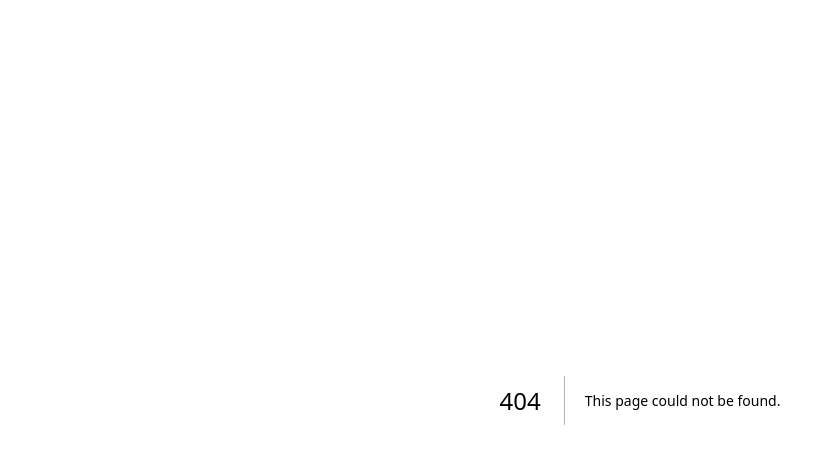
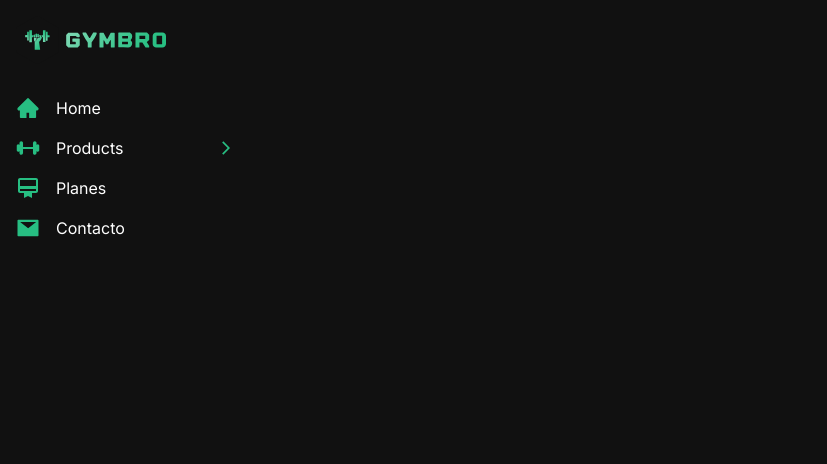
Before and after one commit to DevChrisVaz/gymbro-admin-panel, a Next.js app: page /dashboard in a window 1280 px wide. Before the commit this address had no page. Shown: the top 464 px of the page, without its empty margins (0-827 px from the left). Built offline with nearby package versions, Linux system fonts and the light colour scheme.

Commit message:
dropdown not closing when sidebar does

```diff
--- /dev/null
+++ b/src/app/dashboard/page.tsx
@@ -0,0 +1,52 @@
+'use client';
+
+import { Sidebar } from '@/components/Sidebar';
+import { SidebarItemType } from '@/components/Sidebar/Sidebar.d';
+import { AiFillHome, AiFillMail } from 'react-icons/ai';
+import { IoBarbell } from 'react-icons/io5';
+import { MdCardMembership } from 'react-icons/md';
+import React from 'react';
+
+const links: SidebarItemType[] = [
+    {
+        label: 'Home',
+        url: '/',
+        icon: <AiFillHome className="text-primary text-[24px]" />,
+    },
+    {
+        label: 'Products',
+        url: '/products',
+        icon: <IoBarbell className="text-primary text-[24px]" />,
+        isOpen: false,
+        items: [
+            {
+                label: 'Productos 1',
+                url: '/productos/1',
+            },
+            {
+                label: 'Productos 2',
+                url: '/productos/2',
+            },
+        ],
+    },
+    {
+        label: 'Planes',
+        url: '/plans',
+        icon: <MdCardMembership className="text-primary text-[24px]" />,
+    },
+    {
+        label: 'Contacto',
+        url: '/contact',
+        icon: <AiFillMail className="text-primary text-[24px]" />,
+    },
+];
+
+const page = () => {
+    return (
+        <div className="flex">
+            <Sidebar links={links} />
+        </div>
+    )
+}
+
+export default page
--- a/src/app/layout.tsx
+++ b/src/app/layout.tsx
@@ -16,7 +16,7 @@ export default function RootLayout({
 }) {
   return (
     <html lang="es-MX" className="dark">
-      <body className={inter.className}>{children}</body>
+      <body className={inter.className + " bg-light dark:bg-dark"}>{children}</body>
     </html>
   )
 }
--- a/src/app/login/page.tsx
+++ b/src/app/login/page.tsx
@@ -3,7 +3,7 @@
 import { Button } from "@/components/ui/Button";
 import { PasswordFormField } from "@/components/ui/PasswordFormField";
 import { TextFormField } from "@/components/ui/TextFormField";
-import { FaUser } from "react-icons/fa";
+import { FaLock, FaUser } from "react-icons/fa";
 import Image from "next/image";
 
 export default function LoginPage() {
@@ -13,8 +13,8 @@ export default function LoginPage() {
                 <Image className="mb-5" src="/img/logo/full-logo.svg" alt="GYMBRO" width={200} height={0} />
                 <form className="flex flex-col items-center">
                     <TextFormField label="Username" name="userName" prefixIcon={<FaUser />} />
-                    <PasswordFormField label="Password" name="password" />
-                    <Button onClick={() => {}} className="dark:bg-dark bg-white text-primary">Ingresar</Button>
+                    <PasswordFormField label="Password" name="password" prefixIcon={<FaLock />} />
+                    <Button onClick={() => {}} className="w-full dark:bg-dark bg-white text-primary">Ingresar</Button>
                 </form>
             </div>
         </section>
--- a/src/components/Navbar/Navbar.tsx
+++ b/src/components/Navbar/Navbar.tsx
@@ -5,7 +5,7 @@ import Link from 'next/link';
 import React, { useRef, useState } from 'react';
 import { Button } from '../ui/Button';
 import { NavLinkProps, NavbarProps } from './Navbar.d';
-import { usePathname } from 'next/navigation';
+import { usePathname, useRouter } from 'next/navigation';
 import { FiMenu, FiX } from 'react-icons/fi';
 
 const NavLink: React.FC<NavLinkProps> = (props) => {
@@ -22,7 +22,9 @@ const NavLink: React.FC<NavLinkProps> = (props) => {
 
 const Navbar: React.FC<NavbarProps> = ({ }) => {
 	const [isOpen, setIsOpen] = useState(false);
+
 	const menuRef = useRef<HTMLDivElement>(null);
+	const router = useRouter();
 
 	const toggleMenu = () => {
 		setIsOpen(!isOpen);
@@ -59,7 +61,7 @@ const Navbar: React.FC<NavbarProps> = ({ }) => {
 					</div>
 				</div>
 				<div className="flex items-center gap-6">
-					<Button onClick={() => {}} className="bg-gradient text-white">Sign In</Button>
+						<Button onClick={() => router.push("/login")} className="bg-gradient text-white">Sign In</Button>
 					{
 						isOpen ?
 							<FiX onClick={toggleMenu} className="text-primary text-3xl cursor-pointer md:hidden" />
--- /dev/null
+++ b/src/components/Sidebar/Sidebar.tsx
@@ -0,0 +1,113 @@
+import React, { useEffect, useRef, useState } from 'react';
+import { SidebarLinkProps, SidebarProps } from './Sidebar.d';
+import { MdArrowForwardIos } from 'react-icons/md';
+import { FiX } from 'react-icons/fi';
+import Image from 'next/image';
+
+const Sidebar: React.FC<SidebarProps> = (props) => {
+	const [isOpen, setIsOpen] = useState(false);
+	const [isVisible, setIsVisible] = useState(false);
+
+	const sidebarRef = useRef<HTMLDivElement>(null);
+
+	const toggleSidebar = () => {
+		setIsOpen(!isOpen);
+	};
+
+	useEffect(() => {
+		sidebarRef.current?.addEventListener('mouseenter', () => {
+			setIsVisible(true);
+		});
+
+		sidebarRef.current?.addEventListener('mouseleave', () => {
+			if(!isOpen) {
+				setIsVisible(false);
+			}
+		});
+
+		return () => {
+			sidebarRef.current?.removeEventListener('mouseenter', () => {
+				setIsVisible(true);
+			});
+
+			sidebarRef.current?.removeEventListener('mouseleave', () => {
+				if(!isOpen) {
+					setIsVisible(false);
+				}
+			});
+		}
+	}, []);
+
+
+	return (
+		<div ref={sidebarRef} className={`h-screen ${isVisible ? 'w-[250px]' : 'w-10'} bg-gray-800 text-white fixed top-0 left-0 transition-all duration-300 overflow-hidden`}>
+			<div className="flex items-center justify-between p-4">
+				{
+					isVisible ?
+						<button onClick={toggleSidebar} className="focus:outline-none">
+							<Image src="/img/logo/horizontal-logo.svg" alt='GYMBRO' width={150} height={0} />
+						</button>
+						: <Image src="/img/logo/icon-logo.svg" alt="GYMBRO" width={50} height={50} />
+				}
+				{isOpen && (
+					<button onClick={toggleSidebar} className="text-xl focus:outline-none">
+						<FiX className="text-primary text-3xl cursor-pointer" />
+					</button>
+				)}
+			</div>
+			<ul className={`py-2 w-full`}>
+				{props.links.map((link, index) => (
+					<SidebarLink
+						key={index}
+						item={link}
+						isSidebarOpen={isOpen}
+					/>
+				))}
+			</ul>
+		</div>
+	);
+};
+
+const SidebarLink: React.FC<SidebarLinkProps> = (props) => {
+	const [isOpen, setIsOpen] = useState(props.item.isOpen);
+
+	const toggleOpen = () => setIsOpen(!isOpen);
+
+	useEffect(() => {
+		if(!props.isSidebarOpen) setIsOpen(false);
+	}, [props.isSidebarOpen])
+
+
+	return (
+		<li className="w-full py-2 px-4 hover:bg-gray-600">
+			<a href={props.item.url} className="flex items-center">
+				<span className="mr-4">{props.item.icon}</span>
+				{props.item.label}
+				{props.item.items && (
+					<button
+						onClick={(e) => {
+							e.preventDefault();
+							toggleOpen()
+						}}
+						className="ml-auto focus:outline-none"
+					>
+						<MdArrowForwardIos className={`${isOpen && "rotate-90"} duration-300 text-primary cursor-pointer`} />
+					</button>
+				)}
+			</a>
+			{props.item.items && (
+				<ul className={`${!isOpen && "h-0"} pl-6 overflow-hidden`}>
+					{props.item.items.map((item) => (
+						<li key={item.label} className="py-2 px-4 hover:bg-gray-600">
+							<a href={item.url} className="flex items-center">
+								{item.label}
+							</a>
+						</li>
+					))}
+				</ul>
+			)}
+		</li>
+	);
+}
+
+export default Sidebar;
--- /dev/null
+++ b/src/components/Sidebar/index.ts
@@ -0,0 +1 @@
+export { default as Sidebar } from './Sidebar';
--- a/src/components/ui/Button/Button.tsx
+++ b/src/components/ui/Button/Button.tsx
@@ -3,7 +3,7 @@ import { ButtonProps } from './Button.d';
 
 const Button: React.FC<ButtonProps> = (props) => {
 	return (
-		<button className={"px-5 py-2 rounded-full font-bold ".concat(props.className ?? "")}>{props.children}</button>
+		<button className={"px-5 py-2 rounded-full font-bold ".concat(props.className ?? "")} onClick={props.onClick}>{props.children}</button>
 	);
 };
 
--- a/src/components/ui/PasswordFormField/PasswordFormField.tsx
+++ b/src/components/ui/PasswordFormField/PasswordFormField.tsx
@@ -35,7 +35,7 @@ const PasswordFormField: React.FC<PasswordFormFieldProps> = (props) => {
 			<div className="w-full flex dark:bg-dark bg-light rounded-md overflow-hidden">
 				{
 					props.prefixIcon &&
-					<div className="w-[40px] flex items-center justify-center text-primary">
+					<div className="w-[45px] flex items-center justify-center text-primary">
 						{props.prefixIcon}
 					</div>
 				}
@@ -52,7 +52,7 @@ const PasswordFormField: React.FC<PasswordFormFieldProps> = (props) => {
 			</div>
 			<label
 				className={`absolute left-2 transition-all duration-300 cursor-text ${isFocused || inputValue ? 'top-1 text-xs text-primary' : 'top-2 text-sm text-dark-gray dark:text-white'
-					} ${props.prefixIcon && 'left-[40px]'}`}
+					} ${props.prefixIcon && 'left-[45px]'}`}
 				htmlFor={props.name}
 			>
 				{props.label}
@@ -62,7 +62,7 @@ const PasswordFormField: React.FC<PasswordFormFieldProps> = (props) => {
 				onClick={togglePasswordVisibility}
 				className="absolute inset-y-0 right-2 px-2 py-1 bg-gray-200 text-gray-700 rounded-md focus:outline-none hover:bg-gray-300"
 			>
-				{showPassword ? <BsEyeSlashFill className="text-primary" /> : <BsEyeFill className="text-dark-grey dark:text-white" />}
+				{showPassword ? <BsEyeSlashFill className="text-white" /> : <BsEyeFill className="text-dark-grey dark:text-primary" />}
 			</button>
 		</div>
 	);
--- a/src/components/ui/TextFormField/TextFormField.tsx
+++ b/src/components/ui/TextFormField/TextFormField.tsx
@@ -28,7 +28,7 @@ const TextFormField: React.FC<TextFormFieldProps> = (props) => {
 			<div className="w-full flex dark:bg-dark bg-light rounded-md overflow-hidden">
 				{
 					props.prefixIcon &&
-					<div className="w-[40px] flex items-center justify-center text-primary">
+					<div className="w-[45px] flex items-center justify-center text-primary">
 						{props.prefixIcon}
 					</div>
 				}
@@ -45,7 +45,7 @@ const TextFormField: React.FC<TextFormFieldProps> = (props) => {
 			</div>
 			<label
 				className={`absolute left-2 transition-all duration-300 cursor-text ${isFocused || inputValue ? 'top-1 text-xs text-primary' : 'top-2 text-sm text-dark-gray dark:text-white'
-					} ${props.prefixIcon && 'left-[40px]'}`}
+					} ${props.prefixIcon && 'left-[45px]'}`}
 				htmlFor={props.name}
 			>
 				{props.label}
```
Also changed, not shown: src/components/Sidebar/Sidebar.d.ts (added, +18 -0 lines).
